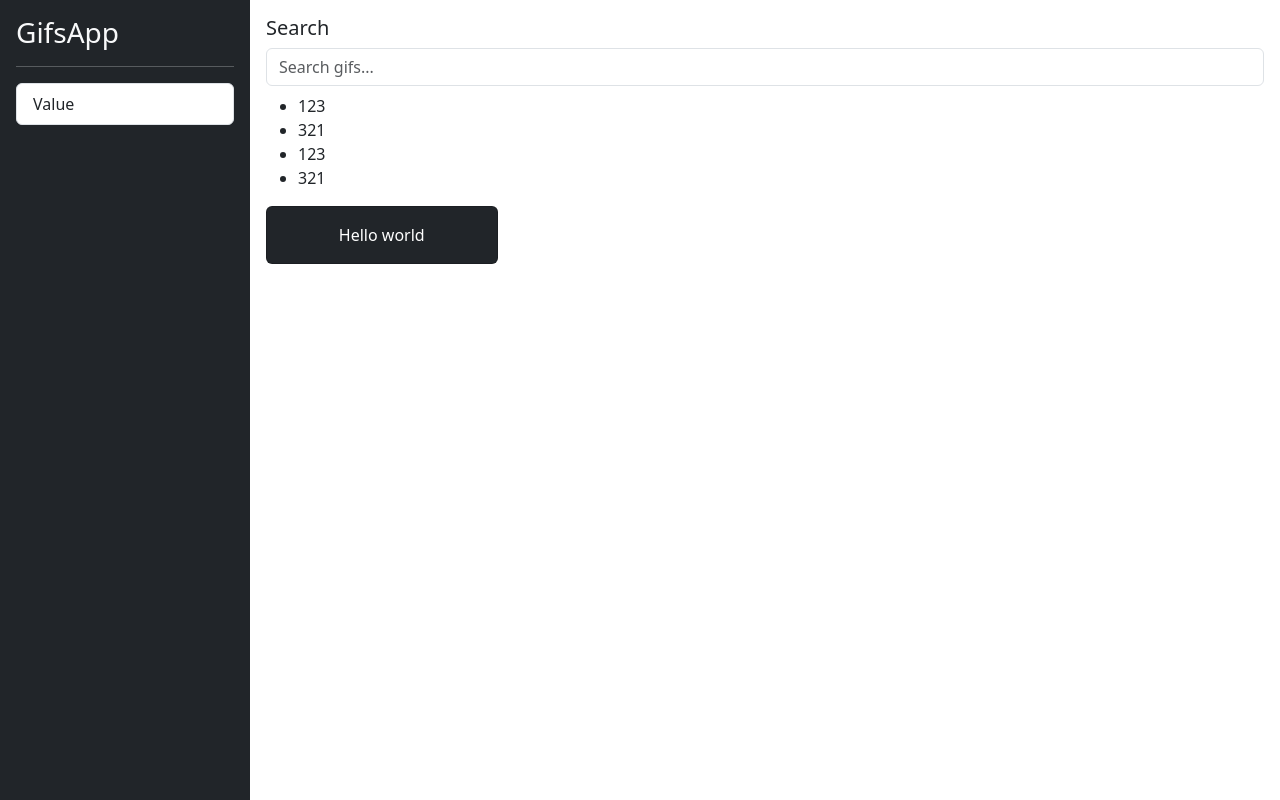
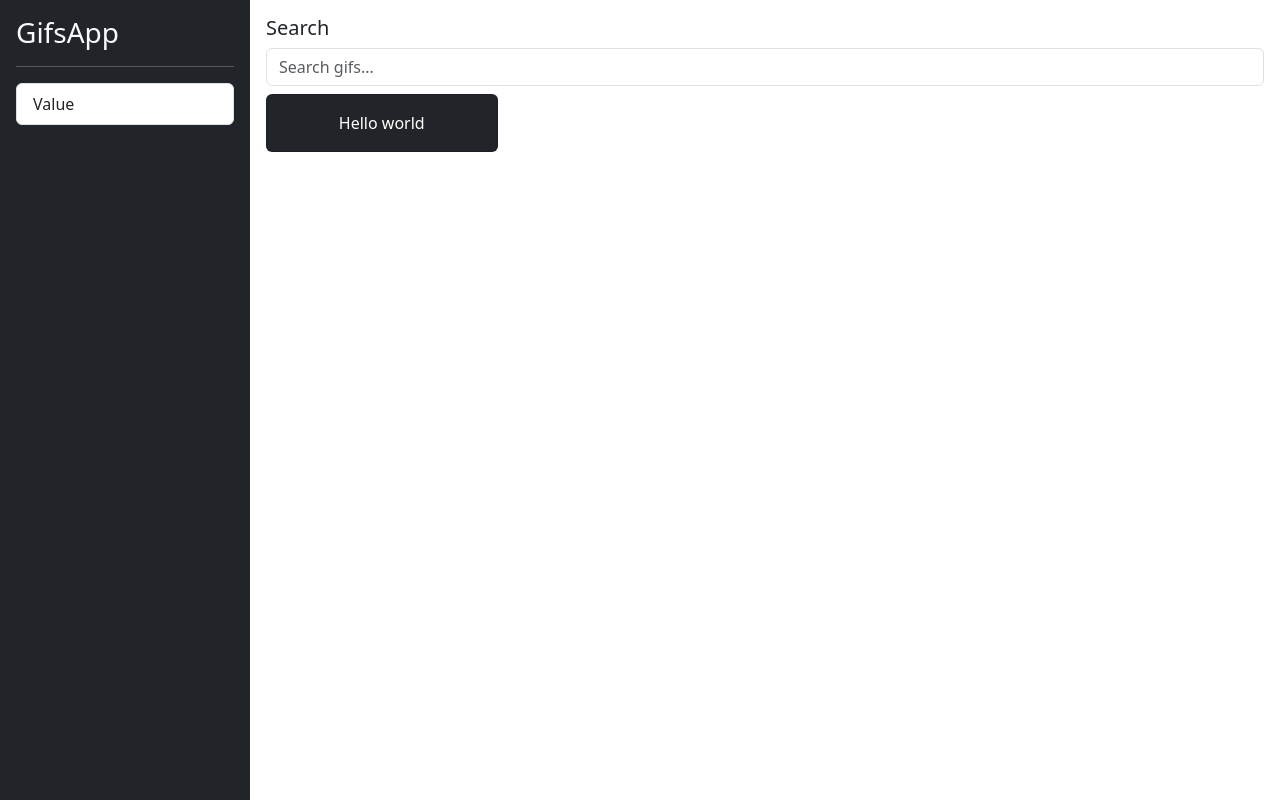
Before and after one commit to ChristianTC/ng-gifs-app, an Angular app: page / in a window 1280 px wide. Built offline with nearby package versions, Linux system fonts and the light colour scheme.

Commit message:
add viewChild

```diff
--- a/src/app/gifs/components/card-list/card-list.component.html
+++ b/src/app/gifs/components/card-list/card-list.component.html
@@ -1,10 +1,3 @@
-<ul>
-  <li>123</li>
-  <li>321</li>
-  <li>123</li>
-  <li>321</li>
-</ul>
-
 <div class="row">
   <div class="col-md-3 col-sm-6">
     <div class="card mb-2 text-center bg-dark">
--- a/src/app/gifs/components/search-box/search-box.component.ts
+++ b/src/app/gifs/components/search-box/search-box.component.ts
@@ -1,4 +1,4 @@
-import { Component, OnInit } from '@angular/core';
+import { Component, ElementRef, ViewChild } from '@angular/core';
 
 @Component({
   selector: 'gifs-search-box',
@@ -7,11 +7,21 @@ import { Component, OnInit } from '@angular/core';
     <input type="text"
       class="form-control"
       placeholder="Search gifs..."
+      (keyup.enter)="searchTag()"
+      #txtTagInput
     >
   `,
 })
-export class SearchBoxComponent implements OnInit {
+export class SearchBoxComponent {
+
+  @ViewChild('txtTagInput')
+  public tagInput!: ElementRef<HTMLInputElement>
+
   constructor() { }
 
-  ngOnInit(): void { }
+  searchTag() {
+    const newTag = this.tagInput.nativeElement.value
+    console.log(newTag);
+  }
+
 }
```
